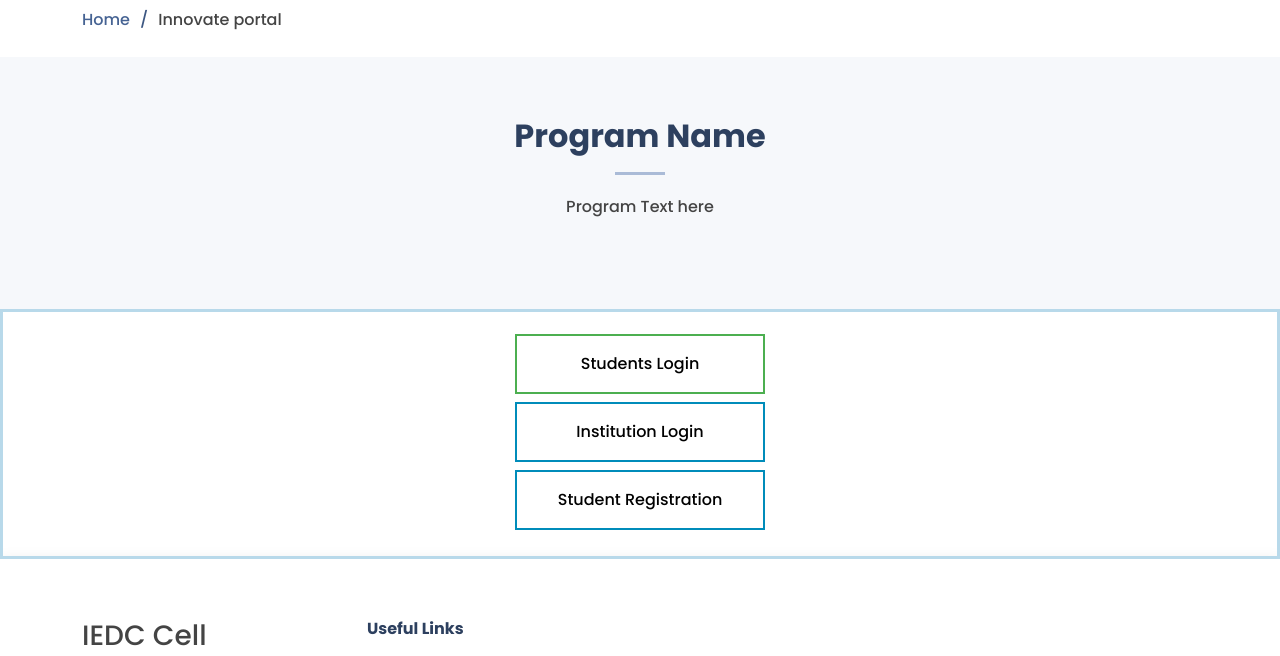
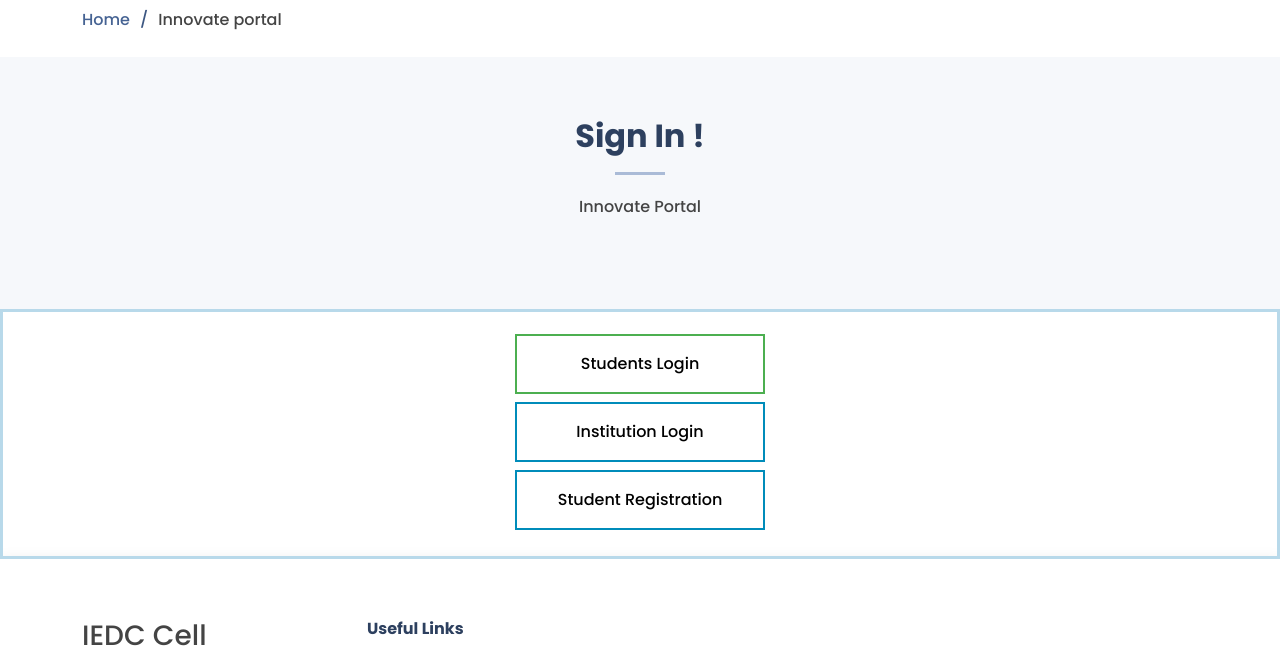
Before and after one commit to ueciedc/iedc.uec.in, a plain HTML site: page inner-page.html in a window 1280 px wide. Shown: the part 87-743 px from the top of the page. Drawn offline with nearby package versions, Linux system fonts and the light colour scheme.

Commit message:
Update inner-page.html

```diff
--- a/inner-page.html
+++ b/inner-page.html
@@ -129,8 +129,8 @@
       <div class="container" data-aos="fade-up">
 
         <div class="section-title">
-          <h2>Program Name</h2>
-          <p>Program Text here</p>
+          <h2>Sign In !</h2>
+          <p>Innovate Portal</p>
         </div>
        </div>
         </section>
```
